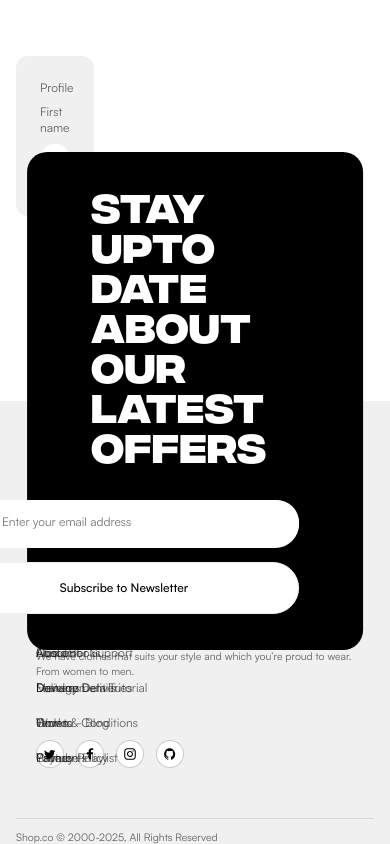
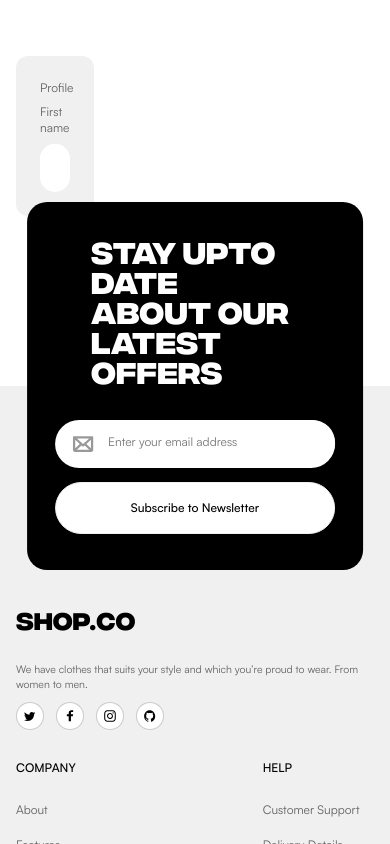
Before and after one commit to qpskdma/shopco, a Next.js app: page /lk in a window 390 px wide. Built offline with nearby package versions, Linux system fonts and the light colour scheme.

Commit message:
Fix footer

```diff
--- a/src/app/globals.scss
+++ b/src/app/globals.scss
@@ -1,6 +1,7 @@
 :root {
   --foreground: #171717;
   --background-gray: #f2f0f1;
+  --background-input: #f2f0f1;
   --background-gray-2: #f0f0f0;
   --text-color: #000000;
   --text-color-second: #00000099;
@@ -8,6 +9,7 @@
   --background-color: #ffffff;
   --gray: rgba(0, 0, 0, 0.6);
   --gray-light: #f0f0f0;
+  --gray-second: #f0f0f0;
   --red: #ff3333;
 
   --border-radius: 62px;
@@ -22,6 +24,7 @@
   --background-gray-2: #000000;
   --background-gray: #000000;
   --gray-light: #000000;
+  --gray-second: #1a1a1a;
 
   --text-color: #ffffff;
   --text-color-second: #ffffff;
--- a/src/app/hero.module.scss
+++ b/src/app/hero.module.scss
@@ -16,8 +16,8 @@
   background: url(../../public/images/models-Photoroom.png);
   background-position: center;
   background-repeat: no-repeat;
-  background-position: -10px center;
-  transform: scale(1.13);
+  background-position: -70px center;
+  zoom: 1.13;
 }
 
 .text__section {
@@ -91,7 +91,6 @@
     flex-direction: column;
     padding: 0 4.1%;
     height: 853px;
-    background: var(--background-gray);
   }
   .text__section {
     row-gap: 20px;
--- a/src/app/lk/lk.module.scss
+++ b/src/app/lk/lk.module.scss
@@ -4,7 +4,7 @@
 .wrapper {
   width: 20vw;
   height: auto;
-  background-color: var(--gray-light);
+  background-color: var(--gray-second);
   border-radius: 12px;
   padding: 24px;
   display: flex;
--- a/src/components/footer/Footer.module.scss
+++ b/src/components/footer/Footer.module.scss
@@ -1,9 +1,9 @@
 .footer {
-  height: 489px;
+  height: auto;
   position: relative;
   margin-top: 170px;
   background-color: var(--background-gray-2);
-  padding: 140px var(--padding-side) 0px;
+  padding: 140px var(--padding-side) 50px;
 }
 
 .info {
@@ -29,7 +29,7 @@
   .title {
     color: var(--background-color);
     font-family: "Integral CF";
-    font-size: 40px;
+    font-size: 2.5rem;
     line-height: 100%;
   }
   .form {
@@ -81,6 +81,7 @@
 }
 
 .section {
+  height: auto;
   h2 {
     font-size: 1rem;
     font-weight: 500;
@@ -103,12 +104,12 @@
   margin-top: 5px;
 }
 
-@media (max-width: 1044px) {
+@media (max-width: 1000px) {
   .contactFormWrapper {
     flex-direction: column;
     row-gap: 32px;
   }
-  .form {
+  .contactFormWrapper > .form {
     justify-content: center;
     align-items: center;
   }
@@ -116,7 +117,8 @@
     justify-content: center;
   }
   .footer {
-    margin-top: 185px;
+    padding-top: 190px;
+    height: auto;
   }
 }
 
@@ -132,35 +134,27 @@
     margin-bottom: 11px;
   }
 
-  .footer {
-    padding-top: 190px;
-  }
-
   .info {
+    height: auto;
     grid-template-columns: 1fr;
-    grid-template-areas:
-      "main"
-      "other1 other2"
-      "other3 other4";
   }
 
   .mainInfo {
-    grid-area: main;
-  }
-
-  .section:nth-child(2) {
-    grid-area: other2;
-  }
-
-  .section:nth-child(3) {
-    grid-area: other3;
-  }
-
-  .section:nth-child(4) {
-    grid-area: other4;
-  }
-
-  .section:nth-child(5) {
-    grid-area: other5;
+    grid-column: span 2;
+    margin-bottom: 20px;
+    .description {
+      margin-bottom: 10px;
+    }
   }
 }
+
+@media (max-width: 450px) {
+  .footer {
+    padding-top: 230px;
+  }
+  .input,
+  .form button {
+    width: auto;
+    max-width: 280px;
+  }
+}
--- a/src/components/layout/header/Header.module.scss
+++ b/src/components/layout/header/Header.module.scss
@@ -8,7 +8,7 @@
   // position: fixed;
   // transition: transform 0.3s ease-in-out;
   top: 0;
-  z-index: 100000;
+  z-index: 100;
   background-color: var(--background-color);
 }
 
@@ -55,14 +55,14 @@
 .search {
   width: 577px;
   min-width: 212px;
-  background-color: var(--background-gray);
+  background-color: var(--background-input);
   display: flex;
   justify-content: right;
   img {
     opacity: 0.4;
   }
   input {
-    background-color: var(--background-gray);
+    background-color: var(--background-input);
   }
 }
 
@@ -89,6 +89,12 @@
   transform: translateY(-100%);
 }
 
+.theme__btn {
+  background: none;
+  width: 100%;
+  height: 100%;
+}
+
 @media (max-width: 1050px) {
   .search {
     display: none;
--- a/src/components/layout/header/Header.tsx
+++ b/src/components/layout/header/Header.tsx
@@ -92,8 +92,13 @@ const Header: React.FC = ({}) => {
         <Link href={"/lk"}>
           <img height={"24"} src="icons/user.svg" alt="user" />
         </Link>
-        {/* <img height={"24"} src="icons/moon.svg" alt="" /> */}
-        <img height={"24"} src="icons/moon.svg" alt="" onClick={toggleTheme} />
+        <button className={styles.theme__btn} onClick={toggleTheme}>
+          {theme === "light" ? (
+            <img height={"24"} src="icons/moon.svg" alt="" />
+          ) : (
+            <img height={"24"} src="icons/sun.svg" alt="" />
+          )}
+        </button>
       </div>
     </header>
   );
```
Also changed, not shown: public/icons/sun.svg.
